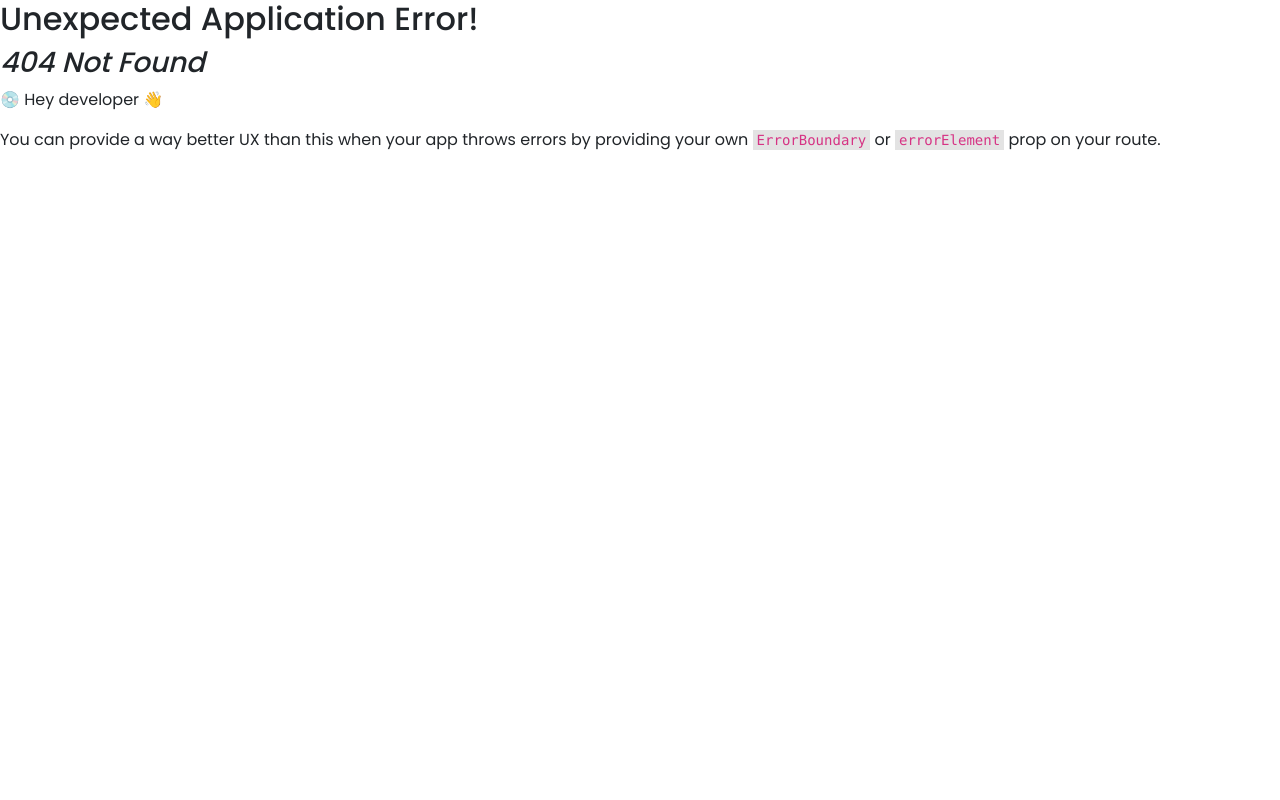
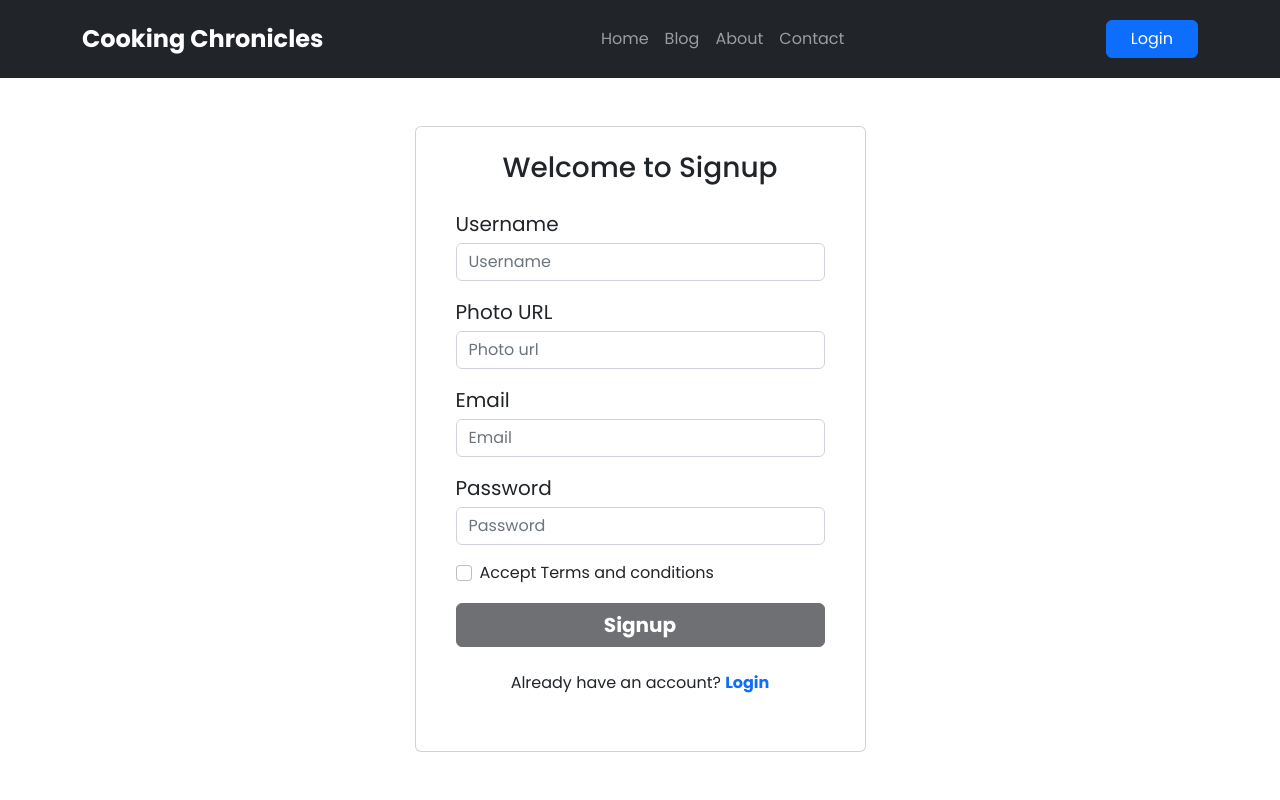
Before and after one commit to rakibulhasan-swe/cooking-chronicles-client, a React (Vite) app: page /register in a window 1280 px wide. Before the commit this address had no page. Shown: the top 800 px of the page. Built offline with nearby package versions, Linux system fonts and the light colour scheme.

Commit message:
login and registration page design done

```diff
--- /dev/null
+++ b/src/pages/Login/Login.jsx
@@ -0,0 +1,85 @@
+import React from "react";
+import { Link } from "react-router-dom";
+
+const Login = () => {
+  // sign in user
+  const handleLogin = (e) => {
+    // preventing refreshing
+    e.preventDefault();
+
+    // form values
+    const email = e.target.email.value;
+    const password = e.target.password.value;
+    console.log(email, password);
+
+    // reseting form value
+    e.target.reset();
+  }
+  return (
+    <>
+      <div className="container pt-4">
+        <div className="row d-flex justify-content-center pt-5">
+          <div className="col-md-5">
+            <div className="card p-4">
+              <div className="text-center">
+                <h3>Welcome to Login</h3>
+                <img src="" alt="" />
+              </div>
+              <form className="card-body" onSubmit={handleLogin}>
+                <span className="fs-5 d-block pb-1">Email</span>
+                <div className="input-group mb-3">
+                  <input
+                    type="email"
+                    name="email"
+                    className="form-control"
+                    placeholder="Username"
+                    aria-label="Username"
+                    aria-describedby="basic-addon1"
+                  />
+                </div>
+                <span className="fs-5 d-block pb-1">Password</span>
+                <div className="input-group">
+                  <input
+                    type="password"
+                    name="password"
+                    className="form-control"
+                    placeholder="Password"
+                    aria-label="password"
+                    aria-describedby="basic-addon2"
+                  />
+                </div>
+                <div>
+                  <button className="btn btn-dark mt-4 w-100 fw-bold fs-5">
+                    Login
+                  </button>
+                </div>
+                <p className="text-center pt-2">or</p>
+                <div className="pb-3">
+                  <button className="btn btn-outline-dark w-100">
+                    SignIn with google
+                  </button>
+                </div>
+                <div>
+                  <button className="btn btn-outline-dark w-100">
+                    SignIn with Github
+                  </button>
+                </div>
+                <p className="text-center pt-4">
+                  Haven't an account?{" "}
+                  <Link
+                    className="text-decoration-none d-text fw-bold"
+                    to="/register"
+                  >
+                    Signup
+                  </Link>
+                </p>
+              </form>
+            </div>
+          </div>
+        </div>
+      </div>
+    </>
+  );
+};
+
+export default Login;
--- /dev/null
+++ b/src/pages/Register/Register.jsx
@@ -0,0 +1,118 @@
+import React, { useState } from "react";
+import { Link } from "react-router-dom";
+import { Form } from "react-bootstrap";
+
+const Register = () => {
+  const [toggle, setToggle] = useState(true);
+
+  // create user
+  const handleRegister = (e) => {
+    e.preventDefault();
+    // form values
+    const name = e.target.username.value;
+    const email = e.target.email.value;
+    const photo = e.target.photo.value;
+    const password = e.target.password.value;
+    // console.log(name, email, photo, password);
+
+    // user creation
+
+    // reseting form value
+    e.target.reset();
+  };
+  return (
+    <>
+      <form className="container mb-5" onSubmit={handleRegister}>
+        <div className="row d-flex justify-content-center pt-5">
+          <div className="col-md-5">
+            <div className="card p-4">
+              <div className="text-center">
+                <h3>Welcome to Signup</h3>
+              </div>
+              <div className="card-body">
+                <span className="fs-5 d-block pb-1">Username</span>
+                <div className="input-group mb-3">
+                  <input
+                    type="text"
+                    className="form-control"
+                    placeholder="Username"
+                    name="username"
+                    aria-label="Username"
+                    aria-describedby="basic-addon1"
+                    required
+                  />
+                </div>
+                <span className="fs-5 d-block pb-1">Photo URL</span>
+                <div className="input-group mb-3">
+                  <input
+                    type="text"
+                    className="form-control"
+                    placeholder="Photo url"
+                    name="photo"
+                    aria-label="photo"
+                    aria-describedby="basic-addon1"
+                    required
+                  />
+                </div>
+                <span className="fs-5 d-block pb-1">Email</span>
+                <div className="input-group mb-3">
+                  <input
+                    type="email"
+                    className="form-control"
+                    placeholder="Email"
+                    name="email"
+                    aria-label="password"
+                    aria-describedby="basic-addon2"
+                    required
+                  />
+                </div>
+                <span className="fs-5 d-block pb-1">Password</span>
+                <div className="input-group">
+                  <input
+                    type="password"
+                    className="form-control"
+                    placeholder="Password"
+                    name="password"
+                    aria-label="password"
+                    aria-describedby="basic-addon2"
+                    required
+                  />
+                </div>
+                <Form.Group
+                  className="pt-3"
+                  id="formGridCheckbox"
+                  onClick={() => setToggle(!toggle)}
+                >
+                  <Form.Check
+                    type="checkbox"
+                    label="Accept Terms and conditions"
+                  />
+                </Form.Group>
+                <div>
+                  <button
+                    className={`btn btn-dark mt-3 w-100 fw-bold fs-5 ${
+                      toggle ? "disabled" : ""
+                    }`}
+                  >
+                    Signup
+                  </button>
+                </div>
+                <p className="text-center pt-4">
+                  Already have an account?{" "}
+                  <Link
+                    className="fw-bold text-decoration-none d-text"
+                    to="/login"
+                  >
+                    Login
+                  </Link>
+                </p>
+              </div>
+            </div>
+          </div>
+        </div>
+      </form>
+    </>
+  );
+};
+
+export default Register;
--- a/src/pages/shared/NavigationBar.jsx
+++ b/src/pages/shared/NavigationBar.jsx
@@ -13,15 +13,19 @@ const NavigationBar = () => {
           <Navbar.Toggle aria-controls="navbarScroll" />
           <Navbar.Collapse id="navbarScroll">
             <Nav className="mx-auto my-2 my-lg-0" navbarScroll>
-              <Link className="nav-link" to={"/"}>Home</Link>
+              <Link className="nav-link" to={"/"}>
+                Home
+              </Link>
               <Nav.Link href="#action2">Blog</Nav.Link>
               <Nav.Link href="#action2">About</Nav.Link>
               <Nav.Link href="#action2">Contact</Nav.Link>
             </Nav>
             <div className="d-flex">
-              <Button variant="primary" className="px-4">
-                Login
-              </Button>
+              <Link to={"/login"}>
+                <Button variant="primary" className="px-4">
+                  Login
+                </Button>
+              </Link>
             </div>
           </Navbar.Collapse>
         </Container>
```
Also changed, not shown: src/routes/Routes.jsx (+8 -1 lines).
